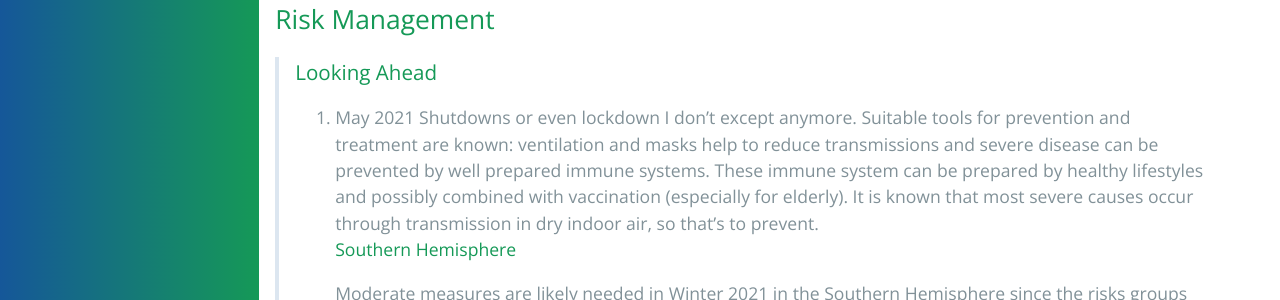
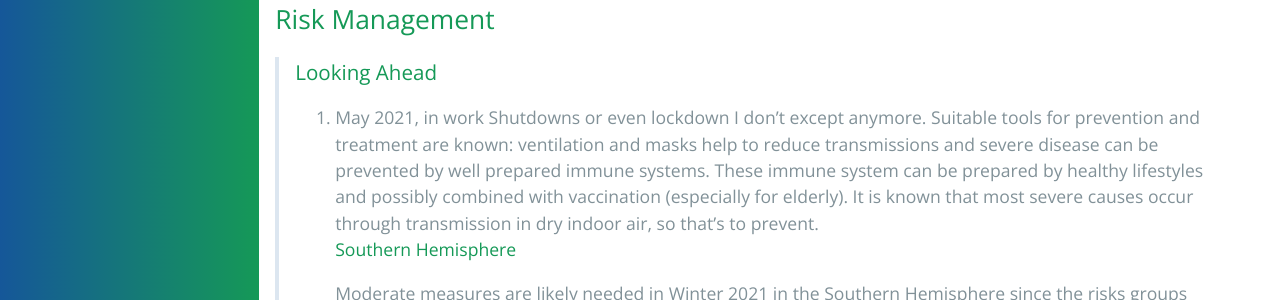
Before and after one commit to forestgrape/coronavirus, a Jekyll site: the page built from 7_social/controlling.md, in a window 1280 px wide and 900 px high, scrolled down 3777 px. Shown: the part 155-455 px from the top of the window. Built offline with Jekyll 4.4.1, drawn with Linux system fonts in a browser that asks for light colours; our own code applies the rules of GitHub Pages for plain Markdown files.

Commit message:
added in work

```diff
--- a/7_social/controlling.md
+++ b/7_social/controlling.md
@@ -105,7 +105,7 @@ Adequate prevention measures take the the seasonality into account. In moderate
 
 
 > ### Looking Ahead
-> 23. May 2021
+> 23. May 2021, in work
 > Shutdowns or even lockdown I don't except anymore. Suitable tools for prevention and treatment are known: ventilation and masks help to reduce transmissions and severe disease can be prevented by well prepared immune systems. These immune system can be prepared by healthy lifestyles and possibly combined with vaccination (especially for elderly). It is known that most severe causes occur through transmission in dry indoor air, so that's to prevent.
 > #### Southern Hemisphere
 > Moderate measures are likely needed in Winter 2021 in the Southern Hemisphere since the risks groups are not vaccinated yet. E.g. capacity reduction and moving businesses to outdoors.
```
